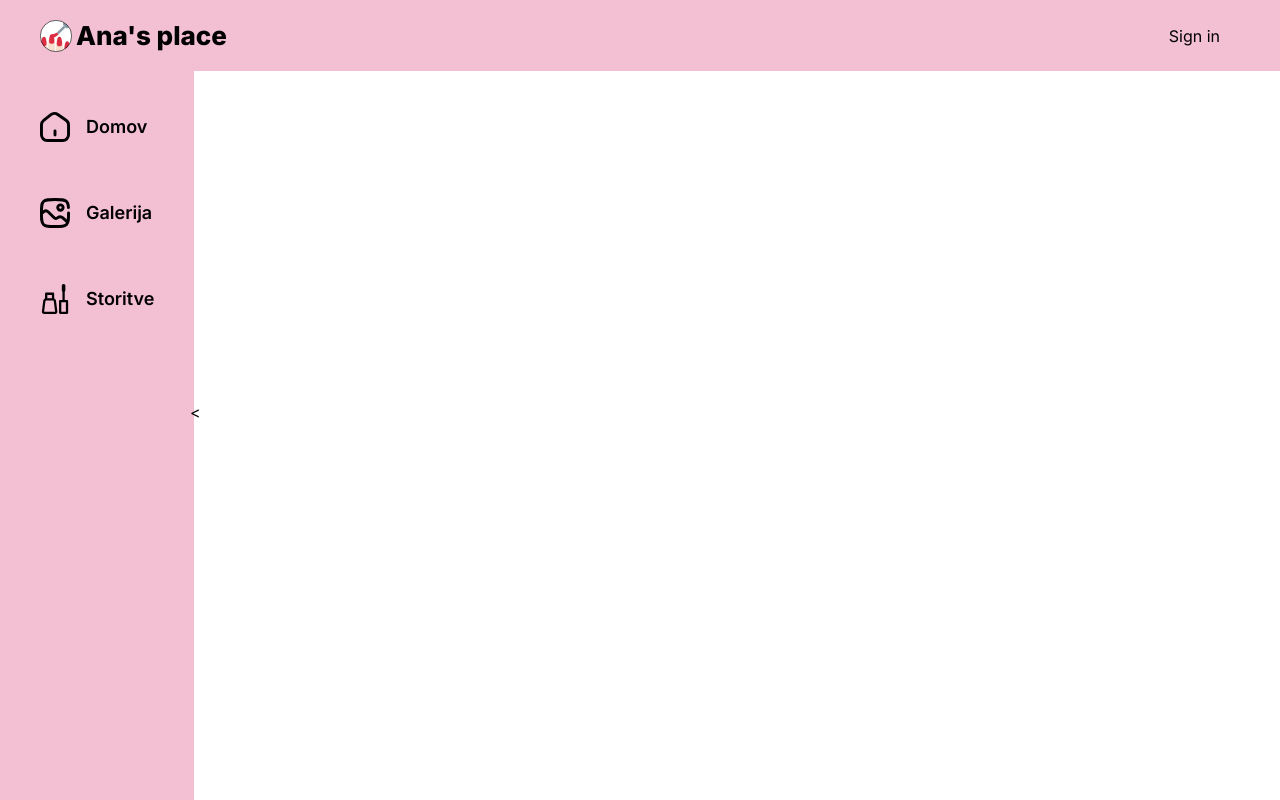
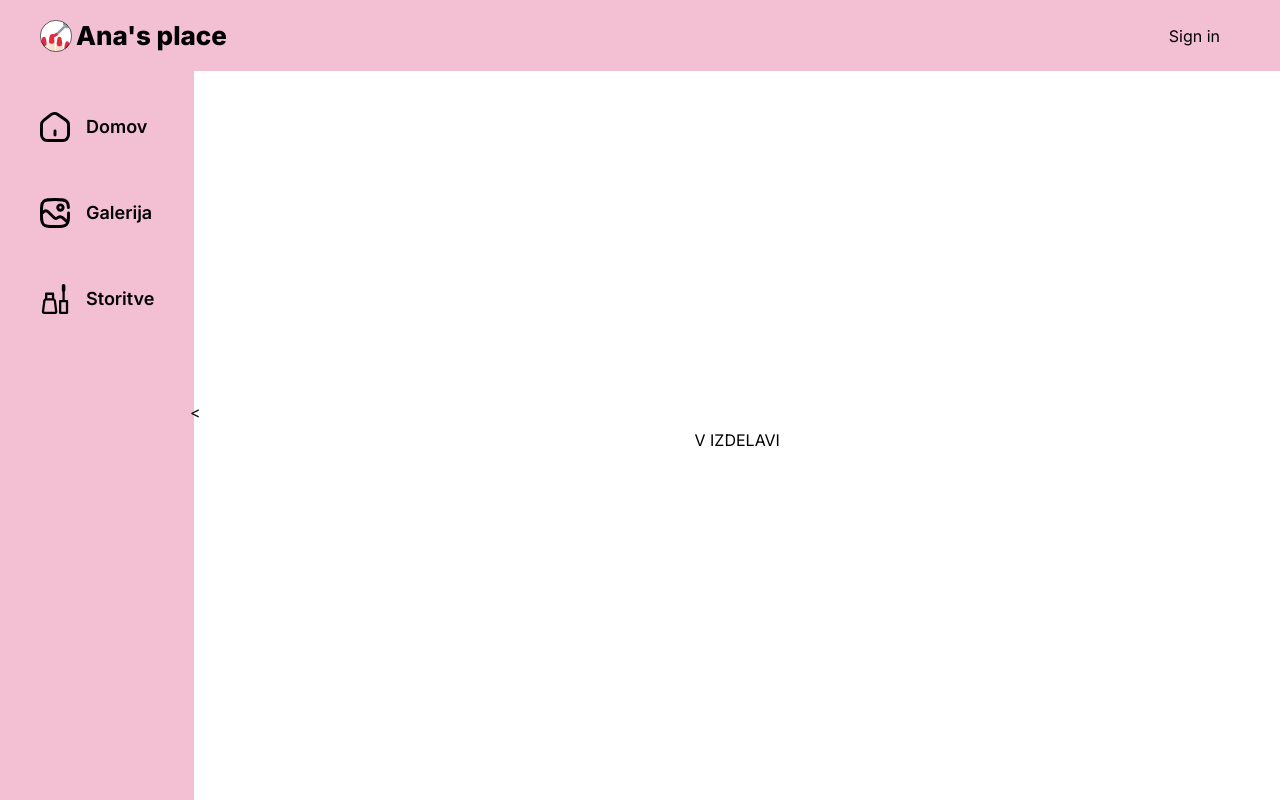
Before and after one commit to MatijaKocevar/anas-place, a Next.js app: page /bookings/create in a window 1280 px wide. Built offline with nearby package versions, Linux system fonts and the light colour scheme; no server answers.

Commit message:
Build fix

```diff
--- a/app/(root)/(admin)/bookings/create/page.tsx
+++ b/app/(root)/(admin)/bookings/create/page.tsx
@@ -1,9 +1,7 @@
-import { loremIpsumBig } from "../../../../../constants/loremIpsumBig";
-
 export default function CreateBookingPage() {
     return (
-        <div className="w-full h-screen-9 max-h-screen-9 overflow-y-auto">
-            <p className="text-black">{loremIpsumBig}</p>
+        <div className="w-full h-screen-9 max-h-screen-9 overflow-y-auto flex justify-center">
+            <p className="flex text-black items-center">V IZDELAVI</p>
         </div>
     );
 }
--- a/app/(root)/(admin)/bookings/update/[bookingId]/page.tsx
+++ b/app/(root)/(admin)/bookings/update/[bookingId]/page.tsx
@@ -1,9 +1,7 @@
-import { loremIpsumBig } from "../../../../../../constants/loremIpsumBig";
-
 export default function UpdateBookingPage() {
     return (
-        <div className="w-full h-screen-9 max-h-screen-9 overflow-y-auto">
-            <p className="text-black">{loremIpsumBig}</p>
+        <div className="w-full h-screen-9 max-h-screen-9 overflow-y-auto flex justify-center">
+            <p className="flex text-black items-center">V IZDELAVI</p>
         </div>
     );
 }
```
